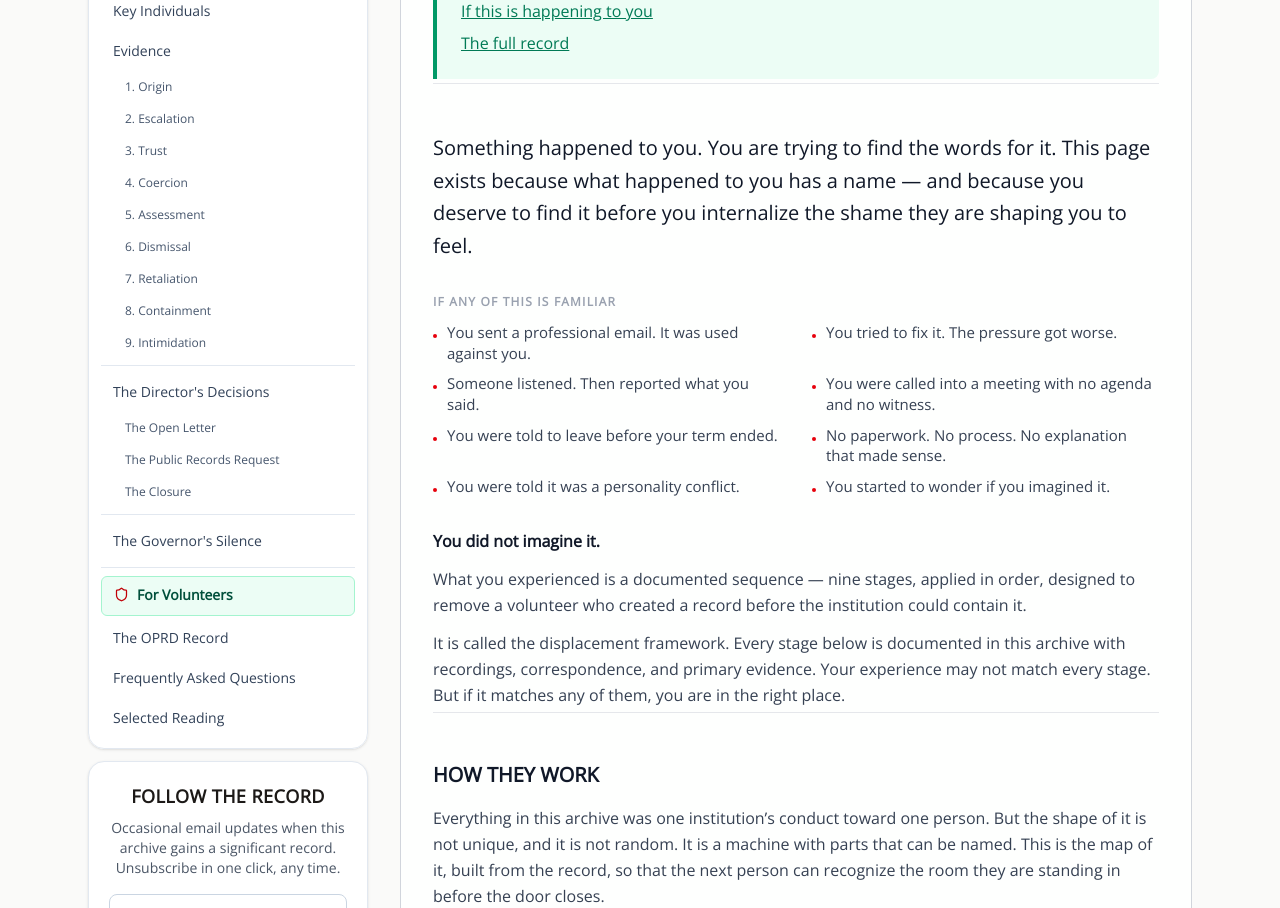
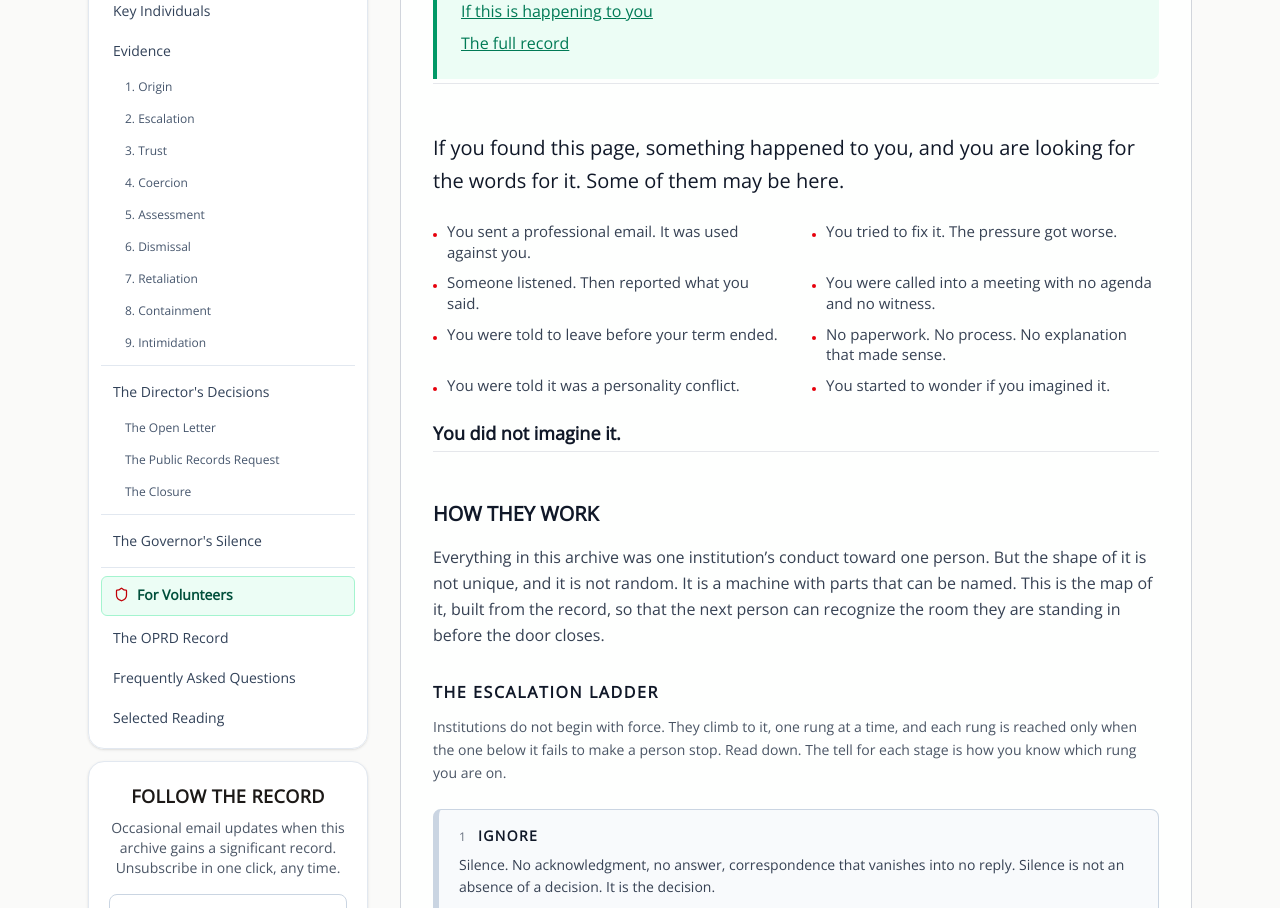
Before and after one commit to rswfire/rswfire.oprd, a Next.js app: page /for-volunteers in a window 1280 px wide. Shown: the part 660-1568 px from the top of the page. Built offline with nearby package versions, Linux system fonts and the light colour scheme.

Commit message:
Shorten the volunteers intro to hook, mirror, answer

```diff
--- a/components/VolunteersIntro.tsx
+++ b/components/VolunteersIntro.tsx
@@ -24,19 +24,12 @@ export default function VolunteersIntro() {
         <section
             className={`transition-opacity duration-700 ${visible ? "opacity-100" : "opacity-0"}`}
         >
-            {/* The hook — a lead paragraph, not a quote */}
             <p className="text-lg sm:text-xl leading-relaxed text-gray-900">
-                Something happened to you. You are trying to find the words for it. This page
-                exists because what happened to you has a name &mdash; and because you deserve
-                to find it before you internalize the shame they are shaping you to feel.
+                If you found this page, something happened to you, and you are looking for the
+                words for it. Some of them may be here.
             </p>
 
-            {/* Recognition list — compact, two columns */}
-            <div className="mt-8">
-                <div className="text-xs font-semibold uppercase tracking-widest text-gray-400">
-                    If any of this is familiar
-                </div>
-                <ul className="mt-3 grid grid-cols-1 gap-x-8 gap-y-2.5 sm:grid-cols-2">
+            <ul className="mt-6 grid grid-cols-1 gap-x-8 gap-y-2.5 sm:grid-cols-2">
                 {recognitionLines.map((line, i) => (
                     <li
                         key={i}
@@ -48,23 +41,8 @@ export default function VolunteersIntro() {
                     </li>
                 ))}
             </ul>
-            </div>
 
-            {/* Pivot */}
-            <div className="mt-8 space-y-3 text-base leading-relaxed">
-                <p className="font-semibold text-gray-900">You did not imagine it.</p>
-                <p className="text-gray-700">
-                    What you experienced is a documented sequence &mdash; nine stages, applied
-                    in order, designed to remove a volunteer who created a record before the
-                    institution could contain it.
-                </p>
-                <p className="text-gray-700">
-                    It is called the displacement framework. Every stage below is documented in
-                    this archive with recordings, correspondence, and primary evidence. Your
-                    experience may not match every stage. But if it matches any of them, you are
-                    in the right place.
-                </p>
-            </div>
+            <p className="mt-6 text-lg font-semibold text-gray-900">You did not imagine it.</p>
         </section>
     );
 }
```
Lines whose indentation alone changed are shown as unchanged.
